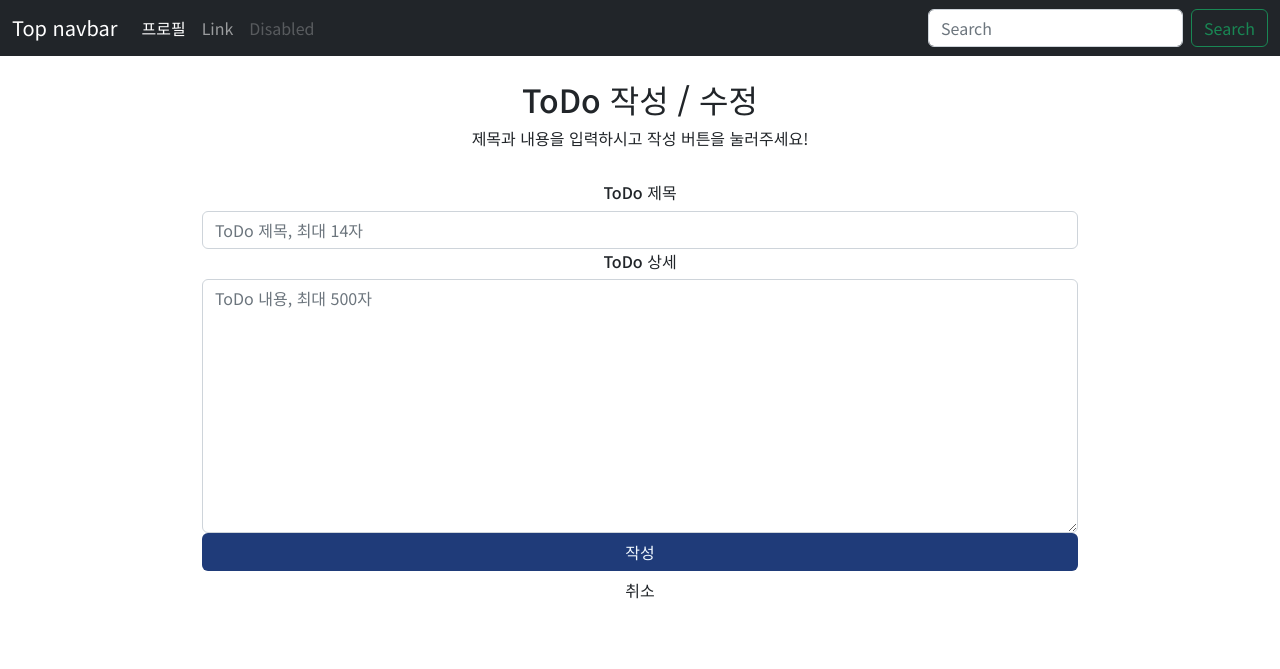
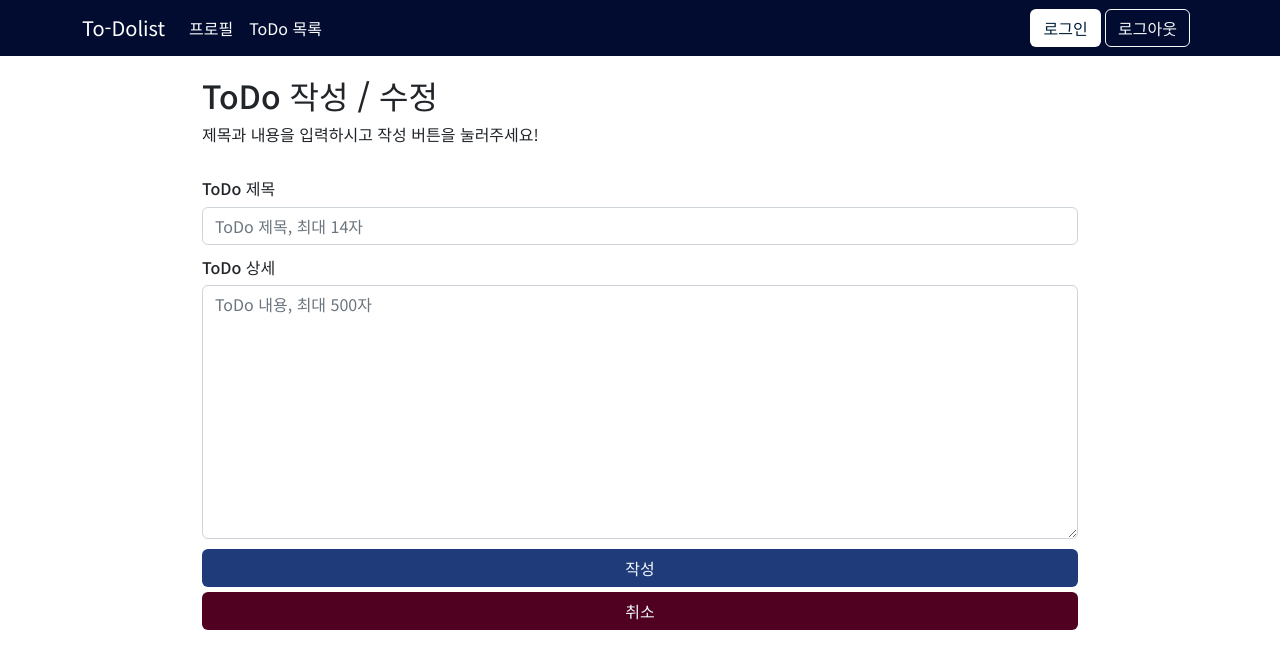
Before and after one commit to mrcocoball/To-Dolist, a Django app: page /todos/write/ in a window 1280 px wide. Shown: the top 669 px of the page. Run offline with Django 4.2, Linux system fonts and the light colour scheme; the visitor is signed in with stand-in values (Sample User, id 1).

Commit message:
#16 - base 템플릿 및 기타 템플릿 수정

```diff
--- a/accounts/models.py
+++ b/accounts/models.py
@@ -11,3 +11,11 @@ class User(AbstractUser):
 
     def __str__(self):
         return self.email
+
+    def plus_todo_count(self):
+        self.todo_count += 1
+        self.save()
+
+    def plus_todo_complete_count(self):
+        self.todo_complete_count += 1
+        self.save()
--- a/static/layout.css
+++ b/static/layout.css
@@ -12,6 +12,17 @@ a {
     color: rgb(29, 29, 29);
 }
 
+.main_header {
+    background-color: rgb(1, 12, 48);
+}
+
+/* 역정렬 관련 */
+
+div.reverse_align {
+    text-align: right;
+}
+
+
 /* Todos 관련 */
 
 div.todo_header {
@@ -19,7 +30,7 @@ div.todo_header {
 }
 
 div.todo_body {
-    margin-bottom: 30px;
+    margin-bottom: 15px;
 }
 
 div.todo_box {
@@ -35,6 +46,68 @@ div.todo_box > h6 {
 
 div.button_list {
     flex-direction: row-reverse;
+}
+
+div.completed_todo {
+    padding-block: 7px;
+    padding-inline: 15px;
+    margin-bottom: 10px;
+    text-align: left;
+    background: -webkit-linear-gradient(left, white, #263b79);
+    vertical-align: middle;
+}
+
+div.not_completed_todo {
+    padding-block: 7px;
+    padding-inline: 15px;
+    margin-bottom: 10px;
+    text-align: left;
+    background: -webkit-linear-gradient(left, white, #d5e0ff);
+    vertical-align: middle;
+}
+
+
+/* Todo Detail, Form 관련 */
+
+div.input_form {
+    min-width: 400px;
+    max-width: 900px;
+}
+
+div.input_item {
+    margin-top: 10px;
+    margin-bottom: 10px;
+}
+
+div.input_button {
+    margin-top: 5px;
+}
+
+div.todo_error > p {
+    color: #b6316f;
+}
+
+div.button_list {
+    flex-direction: row-reverse;
+}
+
+div.todo_detail {
+    min-width: 400px;
+    max-width: 900px;
+}
+
+div.todo_detail_item {
+    justify-content: space-between !important;
+    display: flex !important;
+    margin-bottom: 10px;
+}
+
+.date_label {
+    font-size: 14px;
+}
+
+div.todo_detail_bottom {
+    margin-top: 40px;
 }
 
 
@@ -75,13 +148,25 @@ div.button_list {
 }
 
 .btn-complete {
-    background-color: rgb(11, 141, 192);
+    background-color: rgb(9, 94, 128);
     color:aliceblue;
     font-size: small;
 }
 
 .btn-complete:hover {
     background-color: rgb(77, 202, 252);
+    color:aliceblue;
+    font-size: small;
+}
+
+.btn-completed {
+    background-color: rgb(5, 37, 49);
+    color:aliceblue;
+    font-size: small;
+}
+
+.btn-completed:hover {
+    background-color: rgb(5, 37, 49);
     color:aliceblue;
     font-size: small;
 }
@@ -106,8 +191,35 @@ div.button_list {
     text-decoration: none;
 }
 
+.btn-cancel {
+    background-color: rgb(80, 0, 33);
+    color:aliceblue;
+}
+
+.btn-cancel:hover {
+    background-color: rgb(136, 31, 75);
+    color:aliceblue;
+}
+
+.btn-login {
+    background-color: rgb(255, 255, 255);
+    color:rgb(0, 33, 61);
+}
+
+.btn-login:hover {
+    background-color: rgb(255, 255, 255);
+    color:rgb(0, 33, 61);
+}
+
 
 /* 페이징 관련 */
+
+div.pagination_button_list {
+    justify-content: space-between !important;
+    display: flex !important;
+    vertical-align: middle;
+    margin-bottom: 10px;
+}
 
 .btn-page {
     background-color: rgb(31, 59, 121);
@@ -120,3 +232,15 @@ div.button_list {
     font-size: smaller;
     color:aliceblue;
 }
+
+.btn-page-disabled {
+    background-color: rgb(66, 76, 97);
+    font-size: smaller;
+    color:aliceblue;
+}
+
+.btn-page-disabled:hover {
+    background-color: rgb(66, 76, 97);
+    font-size: smaller;
+    color:aliceblue;
+}
--- a/templates/base.html
+++ b/templates/base.html
@@ -10,39 +10,36 @@
     integrity="sha384-0evHe/X+R7YkIZDRvuzKMRqM+OrBnVFBL6DOitfPri4tjfHxaWutUpFmBp4vmVor" crossorigin="anonymous">
 
     {% load static %}
-    <link rel="stylesheet" href="{% static 'layout.css' %}">
+    <link rel="stylesheet" href="{% static 'layout.css' %}?after">
 
 </head>
 
-<nav class="navbar navbar-expand-md navbar-dark bg-dark mb-4">
-    <div class="container-fluid">
-      <a class="navbar-brand" href="#">Top navbar</a>
-      <button class="navbar-toggler" type="button" data-bs-toggle="collapse" data-bs-target="#navbarCollapse" aria-controls="navbarCollapse" aria-expanded="false" aria-label="Toggle navigation">
+<header class="main_header">
+  <nav class="navbar navbar-expand-lg navbar-dark">
+    <div class="container">
+      <a class="navbar-brand" href="#">To-Dolist</a>
+      <button class="navbar-toggler" type="button" data-bs-toggle="collapse" data-bs-target="#navbarsExample07" aria-controls="navbarsExample07" aria-expanded="false" aria-label="Toggle navigation">
         <span class="navbar-toggler-icon"></span>
       </button>
-      <div class="collapse navbar-collapse" id="navbarCollapse">
-        <ul class="navbar-nav me-auto mb-2 mb-md-0">
-          <li class="nav-item">
-            <a class="nav-link active" aria-current="page" href="#">프로필</a>
-          </li>
-          <li class="nav-item">
-            <a class="nav-link" href="#">Link</a>
-          </li>
-          <li class="nav-item">
-            <a class="nav-link disabled">Disabled</a>
-          </li>
+
+      <div class="collapse navbar-collapse" id="navbarsExample07">
+        <ul class="navbar-nav me-auto mb-2 mb-lg-0">
+            <a class="nav-link active" href="#">프로필</a>
+            <a class="nav-link active" href="/todos">ToDo 목록</a>
         </ul>
-        <form class="d-flex" role="search">
-          <input class="form-control me-2" type="search" placeholder="Search" aria-label="Search">
-          <button class="btn btn-outline-success" type="submit">Search</button>
-        </form>
+
+        <div class="text-end">
+          <button type="button" class="btn btn-login">로그인</button>
+          <button type="button" class="btn btn-outline-light me-2">로그아웃</button>
+        </div>
       </div>
     </div>
   </nav>
+</header>
 
-<body class="text-center">
+<body>
 
-<div class="container-fluid" style="min-width: 400px; max-width: 900px;">
+<div class="container-fluid" style="margin-top: 20px; min-width: 400px; max-width: 900px;">
     {% block content %}{% endblock %}
 </div>
 
--- a/todos/templates/todo_form.html
+++ b/todos/templates/todo_form.html
@@ -43,7 +43,7 @@
             <button type="submit" class="w-100 btn btn-create" form="todoWriteForm">작성</button>
         </div>
         <div class="input_button">
-            <a href="/todos/">
+            <a href="..">
                 <button type="button" class="w-100 btn btn-cancel">취소</button>
             </a>
         </div>
--- a/todos/templates/todos.html
+++ b/todos/templates/todos.html
@@ -14,9 +14,7 @@
 </div>
 
 <div class="todo_body">
-    <div>
-        <h5>ToDo 목록</h5>
-    </div>
+    <hr>
 
     {% for todo in todos %}
     {% if todo.is_complete%}
@@ -40,7 +38,7 @@
                 </a>
 
                 {% if todo.is_complete %}
-                    <button type="button" class="btn btn-completed">완료</button>
+                    <a" class="btn btn-completed">완료</a>
                 {% else %}
                 <a href="./{{ todo.id }}/complete/">
                     <button type="button" class="btn btn-complete">완료</button>
--- a/todos/views.py
+++ b/todos/views.py
@@ -48,7 +48,7 @@ class TodoUpdateView(OwnerOnlyMixin, UpdateView):
         form.instance.owner = self.request.user
         return super().form_valid(form)
 
-# etc
+# Delete
 def delete(request, pk):
 
     db_article = Todo.objects.get(id = pk)
@@ -58,7 +58,7 @@ def delete(request, pk):
 
     return HttpResponseRedirect(reverse('todos:main'))
 
-
+# Complete
 def complete(request, pk):
 
     db_article = Todo.objects.get(id = pk)
@@ -66,4 +66,9 @@ def complete(request, pk):
     if request.user == db_article.owner:
         db_article.change_complete()
 
-    return HttpResponseRedirect(reverse('todos:main'))
+    request_path = request.GET.get('path', None)
+
+    if request_path != None: # 세부 페이지에서 호출 시
+        return HttpResponseRedirect(reverse('todos:detail', args=[request_path]))
+    else: # 그 외
+        return HttpResponseRedirect(reverse('todos:main'))
```
Lines whose indentation alone changed are shown as unchanged.
